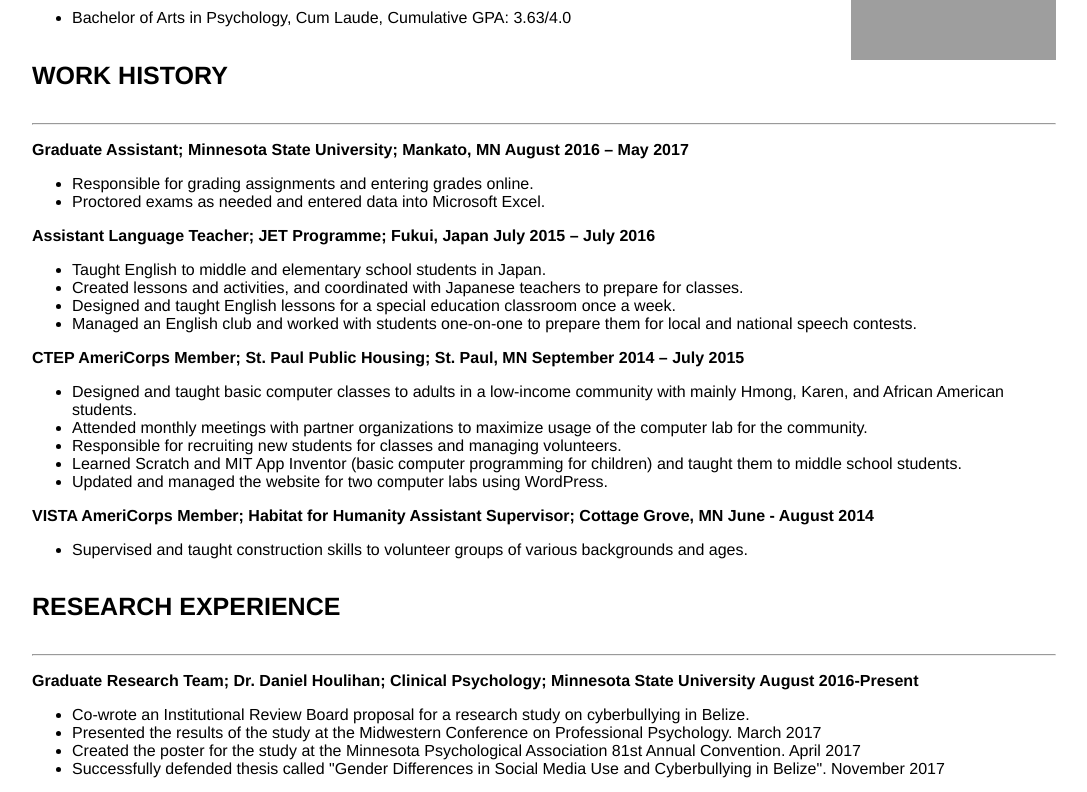
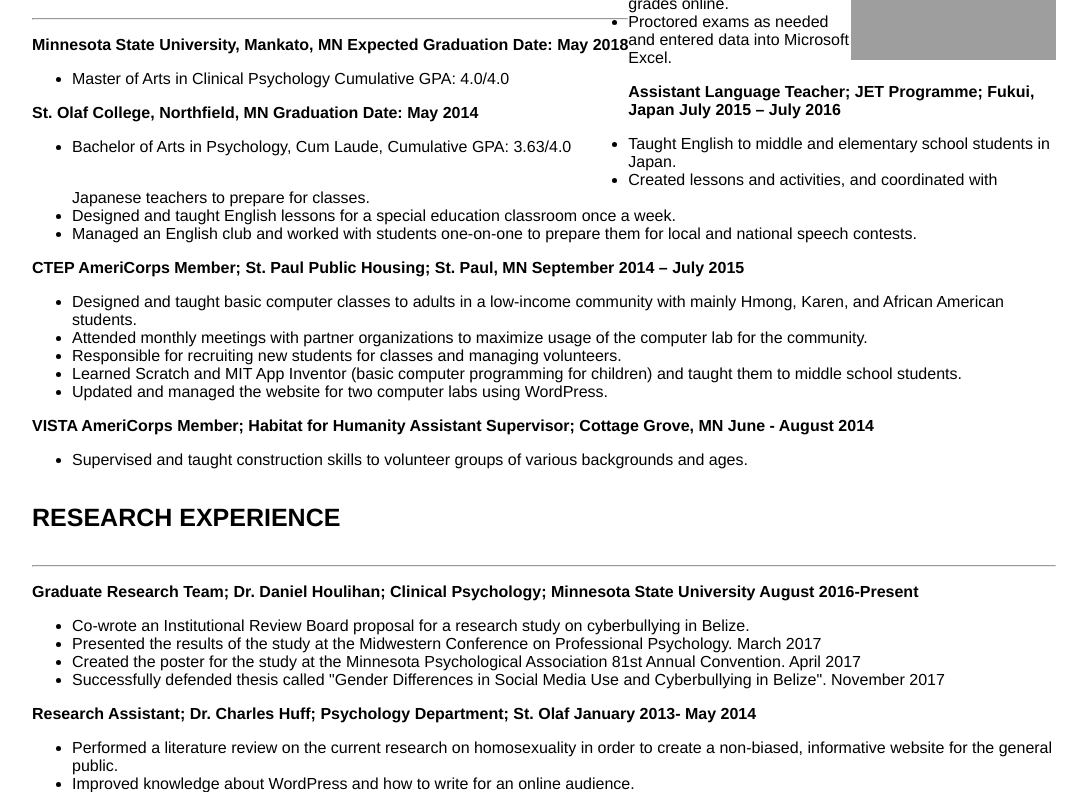
Before and after one commit to gracemkas/gracemkas.github.io, a plain HTML site: page index.html in a window 1280 px wide. Shown: the part 273-1065 px from the top of the page, without its empty margins (96-1183 px from the left). Drawn offline with Linux system fonts and the light colour scheme; grey boxes are pictures that could not be loaded.

Commit message:
class=header fixed

```diff
--- a/index.html
+++ b/index.html
@@ -17,7 +17,7 @@
 			<a href="https://www.linkedin.com/in/grace-kasahara/" target="blank">Linkedin.com/in/Grace-Kasahara</a>
 		</p>
 	</div>
-	<div class"header">
+	<div class="header">
 		<h4>EDUCATION</h4>
 		<hr />
 		<p>Minnesota State University, Mankato, MN Expected Graduation Date: May 2018</p>
```
